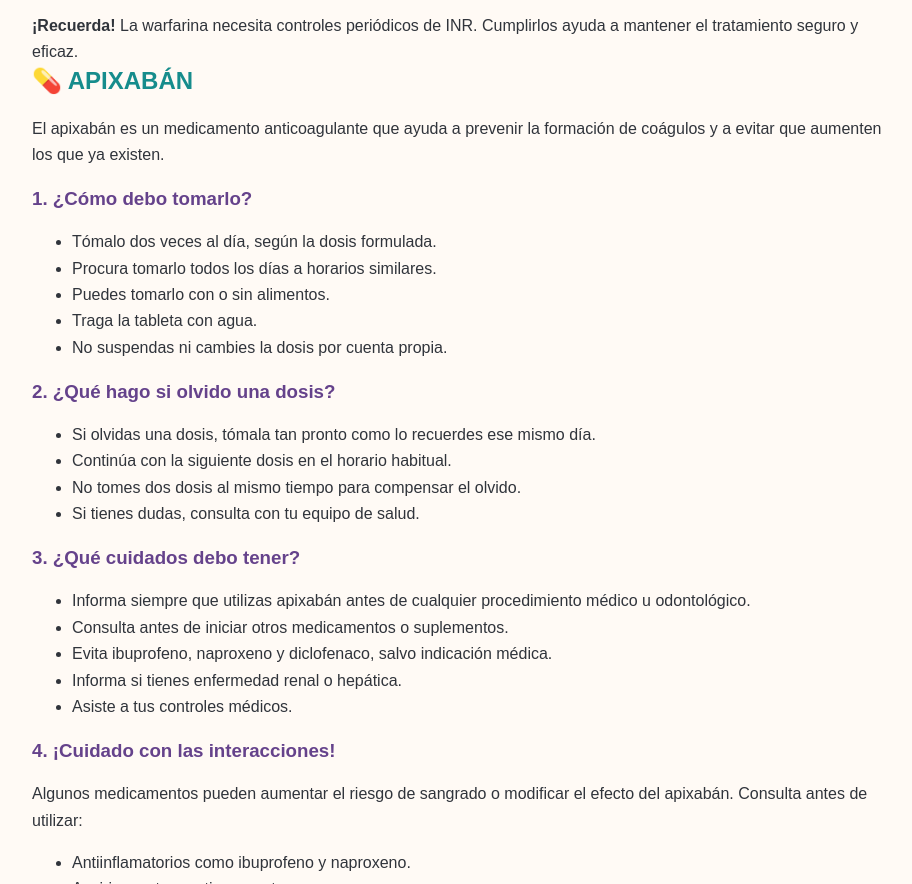
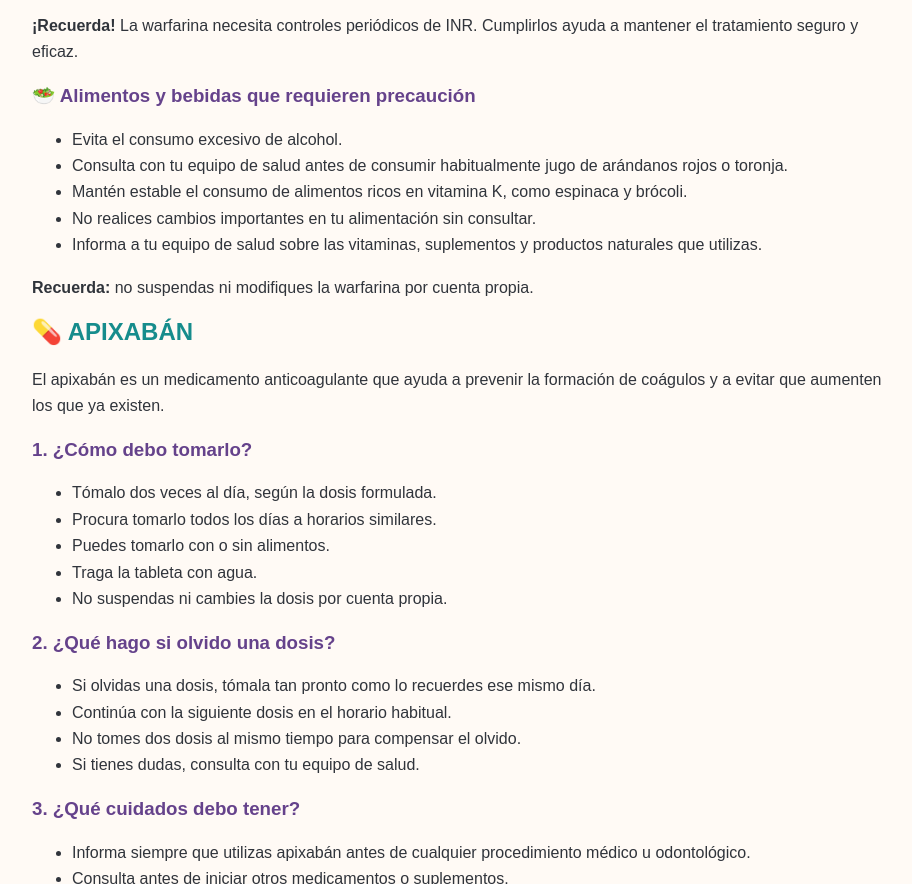
Before and after one commit to Transformarte-educacion/Transformarte-Educacion, a plain HTML site: page anticoagulacion.html in a window 1280 px wide. Shown: the part 4286-5170 px from the top of the page, without its empty margins (176-1088 px from the left). Drawn offline with Linux system fonts and the light colour scheme.

Commit message:
Se amplían las recomendaciones de alimentación e interacciones de la warfarina.

```diff
--- a/anticoagulacion.html
+++ b/anticoagulacion.html
@@ -330,6 +330,19 @@ footer {
     La warfarina necesita controles periódicos de INR.
     Cumplirlos ayuda a mantener el tratamiento seguro y eficaz.
   </div>
+    <div class="recomendacion">
+  <h3>🥗 Alimentos y bebidas que requieren precaución</h3>
+
+  <ul>
+    <li>Evita el consumo excesivo de alcohol.</li>
+    <li>Consulta con tu equipo de salud antes de consumir habitualmente jugo de arándanos rojos o toronja.</li>
+    <li>Mantén estable el consumo de alimentos ricos en vitamina K, como espinaca y brócoli.</li>
+    <li>No realices cambios importantes en tu alimentación sin consultar.</li>
+    <li>Informa a tu equipo de salud sobre las vitaminas, suplementos y productos naturales que utilizas.</li>
+  </ul>
+
+  <p><strong>Recuerda:</strong> no suspendas ni modifiques la warfarina por cuenta propia.</p>
+</div>
 </section>
   <section id="apixaban">
   <h2>💊 APIXABÁN</h2>
```
